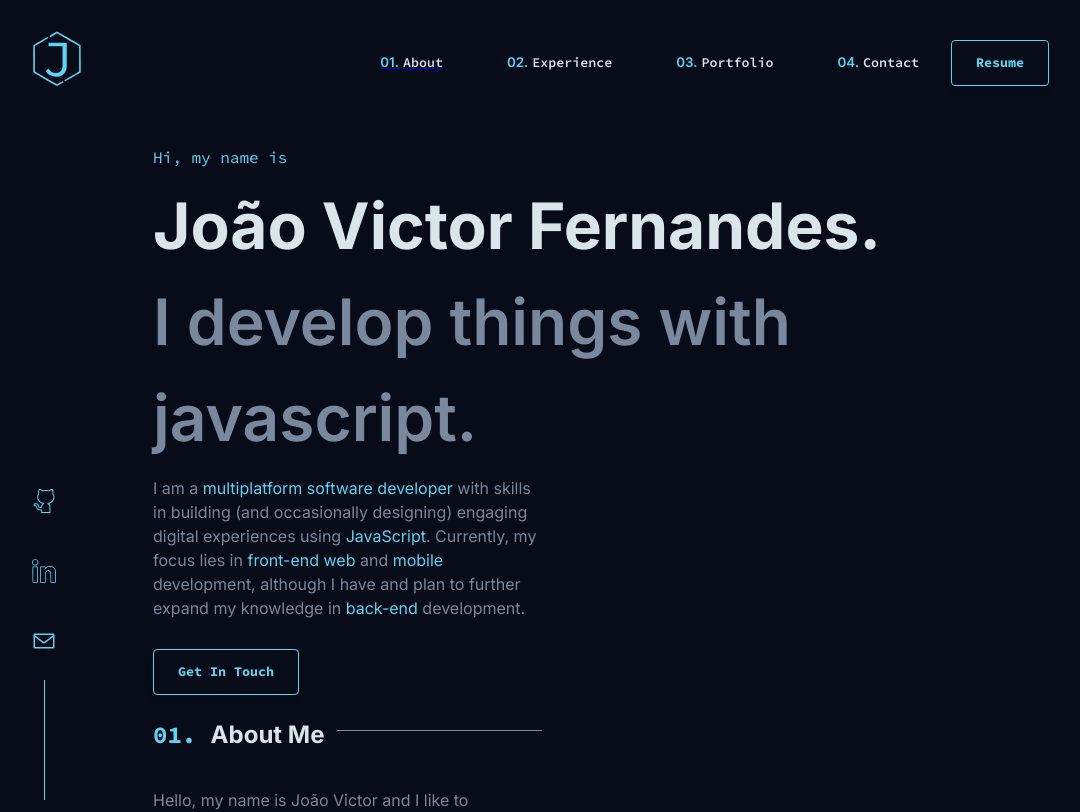
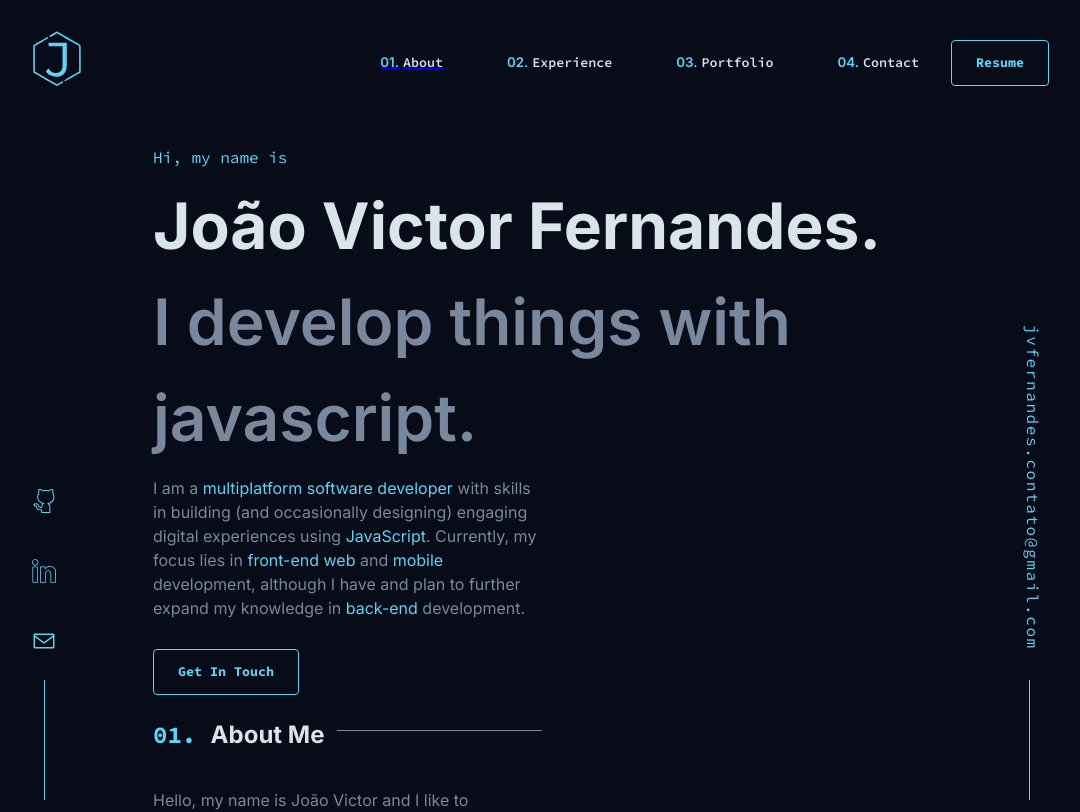
Before and after one commit to JvFern4ndes/MyPersonalWebsite, a React (Vite) app in the folder fe/: page / in a window 1280 px wide. Shown: the top 812 px of the page, without its empty margins (103-1183 px from the left). Built offline with nearby package versions, Linux system fonts and the light colour scheme.

Commit message:
feat: create EmailStyledSideElement component

```diff
--- a/fe/src/Pages/Index/index.jsx
+++ b/fe/src/Pages/Index/index.jsx
@@ -5,14 +5,16 @@ import Global from '../../assets/styles/global';
 import Header from '../../components/Header';
 import Start from '../Start';
 import About from '../About';
-import StyledSideElement from '../../components/StyledSideElement';
+import SocialStyledSideElement from '../../components/SocialStyledSideElement';
+import EmailStyledSideElement from '../../components/EmailStyledSideElement';
 
 export default function Index() {
   return (
     <ThemeProvider theme={defaultTheme}>
       <Global />
       <Header />
-      <StyledSideElement />
+      <SocialStyledSideElement />
+      <EmailStyledSideElement />
       <Start />
       <About />
     </ThemeProvider>
--- /dev/null
+++ b/fe/src/components/EmailStyledSideElement/index.jsx
@@ -0,0 +1,11 @@
+import { Container, Content } from './styles';
+
+export default function EmailStyledSideElement() {
+  return (
+    <Container>
+      <Content>
+        <a href="https:/www.gmail.com/">jvfernandes.contato@gmail.com</a>
+      </Content>
+    </Container>
+  );
+}
--- /dev/null
+++ b/fe/src/components/EmailStyledSideElement/styles.jsx
@@ -0,0 +1,41 @@
+import styled from 'styled-components';
+
+export const Container = styled.div`
+  width: 3%;
+  position: fixed;
+  bottom: 0px;
+  left: auto;
+  right: 10%;
+  z-index: 10;
+  color: ${({ theme }) => theme.tertiaryColor};
+`;
+
+export const Content = styled.div`
+  display: flex;
+  flex-direction: column;
+  -webkit-box-align: center;
+  align-items: center;
+  position: relative;
+
+  a {
+    margin: 20px auto;
+    padding: 10px;
+    font-family: 'Source Code Pro', sans-serif;
+    letter-spacing: 0.1em;
+    writing-mode: vertical-lr;
+    display: inline-block;
+    text-decoration: none;
+    text-decoration-skip-ink: auto;
+    color: inherit;
+    position: relative;
+  }
+
+  ::after {
+    content: "";
+    display: block;
+    width: 1px;
+    height: 120px;
+    margin: 0 auto;
+    background-color: ${({ theme }) => theme.tertiaryColor};
+  }
+`;
--- a/fe/src/components/StyledSideElement/index.jsx
+++ b/fe/src/components/SocialStyledSideElement/index.jsx
@@ -4,7 +4,7 @@ import GithubIcon from '../../assets/images/GithubIcon.svg';
 import LinkedinIcon from '../../assets/images/LinkedinIcon.svg';
 import EmailIcon from '../../assets/images/EmailIcon.svg';
 
-export default function StyledSideElement() {
+export default function SocialStyledSideElement() {
   return (
     <Container>
       <Content>
```
Also changed, not shown: fe/src/components/SocialStyledSideElement/styles.jsx (renamed from fe/src/components/StyledSideElement/styles.jsx).
